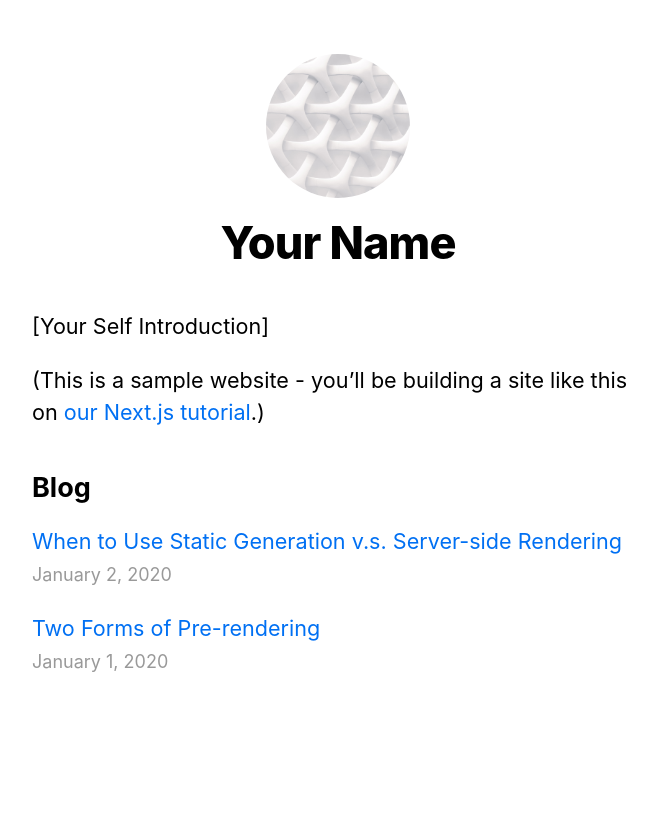
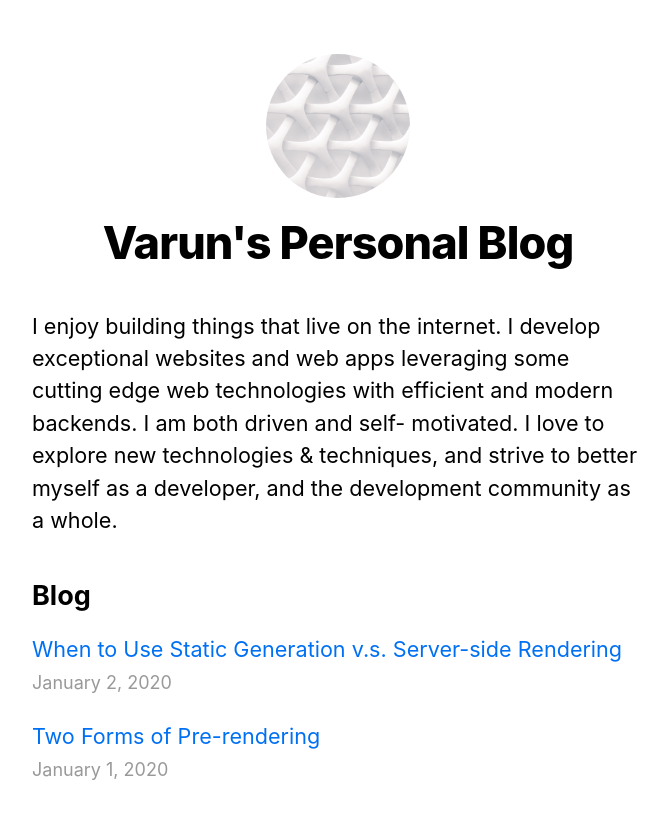
Before and after one commit to varunzxzx/nextjs-blog, a Next.js app: page / in a window 1280 px wide. Shown: the top 818 px of the page, without its empty margins (302-968 px from the left). Built offline with nearby package versions, Linux system fonts and the light colour scheme.

Commit message:
update netlify

```diff
--- a/components/layout.js
+++ b/components/layout.js
@@ -3,8 +3,8 @@ import styles from "./layout.module.css";
 import utilStyles from "../styles/utils.module.css";
 import Link from "next/link";
 
-const name = "Your Name";
-export const siteTitle = "Next.js Sample Website";
+const name = "Varun's Personal Blog";
+export const siteTitle = "Varun's personal blog";
 
 export default function Layout({ children, home }) {
   return (
@@ -13,7 +13,7 @@ export default function Layout({ children, home }) {
         <link rel="icon" href="/favicon.ico" />
         <meta
           name="description"
-          content="Learn how to build a personal website using Next.js"
+          content="Varun's personal blog"
         />
         <meta
           property="og:image"
--- a/pages/index.js
+++ b/pages/index.js
@@ -13,10 +13,13 @@ export default function Home({ allPostsData }) {
         <script src="https://identity.netlify.com/v1/netlify-identity-widget.js"></script>
       </Head>
       <section className={utilStyles.headingMd}>
-        <p>[Your Self Introduction]</p>
         <p>
-          (This is a sample website - you’ll be building a site like this on{" "}
-          <a href="https://nextjs.org/learn">our Next.js tutorial</a>.)
+          I enjoy building things that live on the internet. I develop
+          exceptional websites and web apps leveraging some cutting edge web
+          technologies with efficient and modern backends. I am both driven and
+          self- motivated. I love to explore new technologies & techniques, and
+          strive to better myself as a developer, and the development community
+          as a whole.
         </p>
       </section>
       <section className={`${utilStyles.headingMd} ${utilStyles.padding1px}`}>
```
Also changed, not shown: out_publish/404.html (+1 -1 lines), out_publish/index.html (+1 -1 lines), out_publish/posts/pre-rendering.html (+2 -2 lines), out_publish/posts/ssg-ssr.html (+2 -2 lines), out_functions/next_api_hello/nextJsPage.js.
